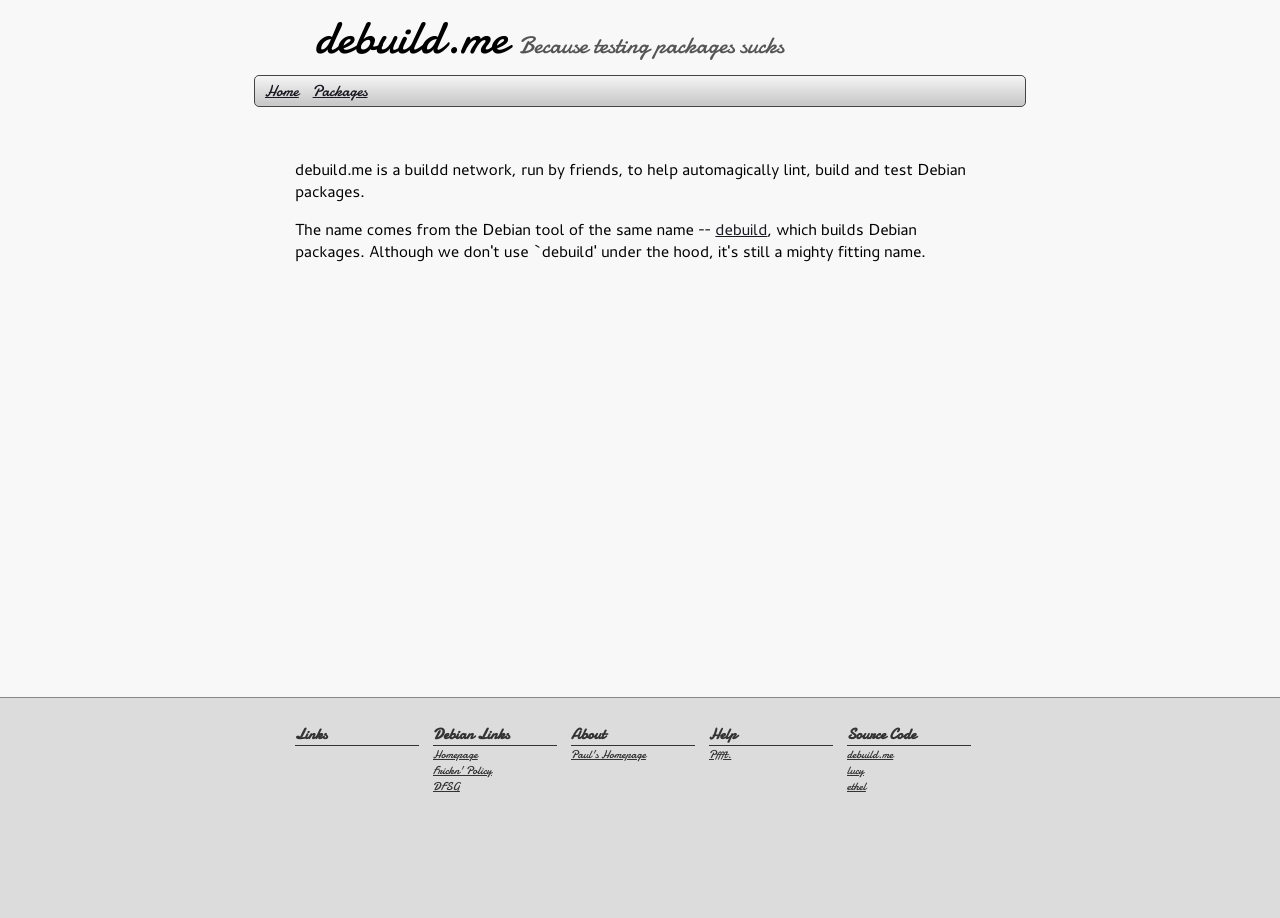
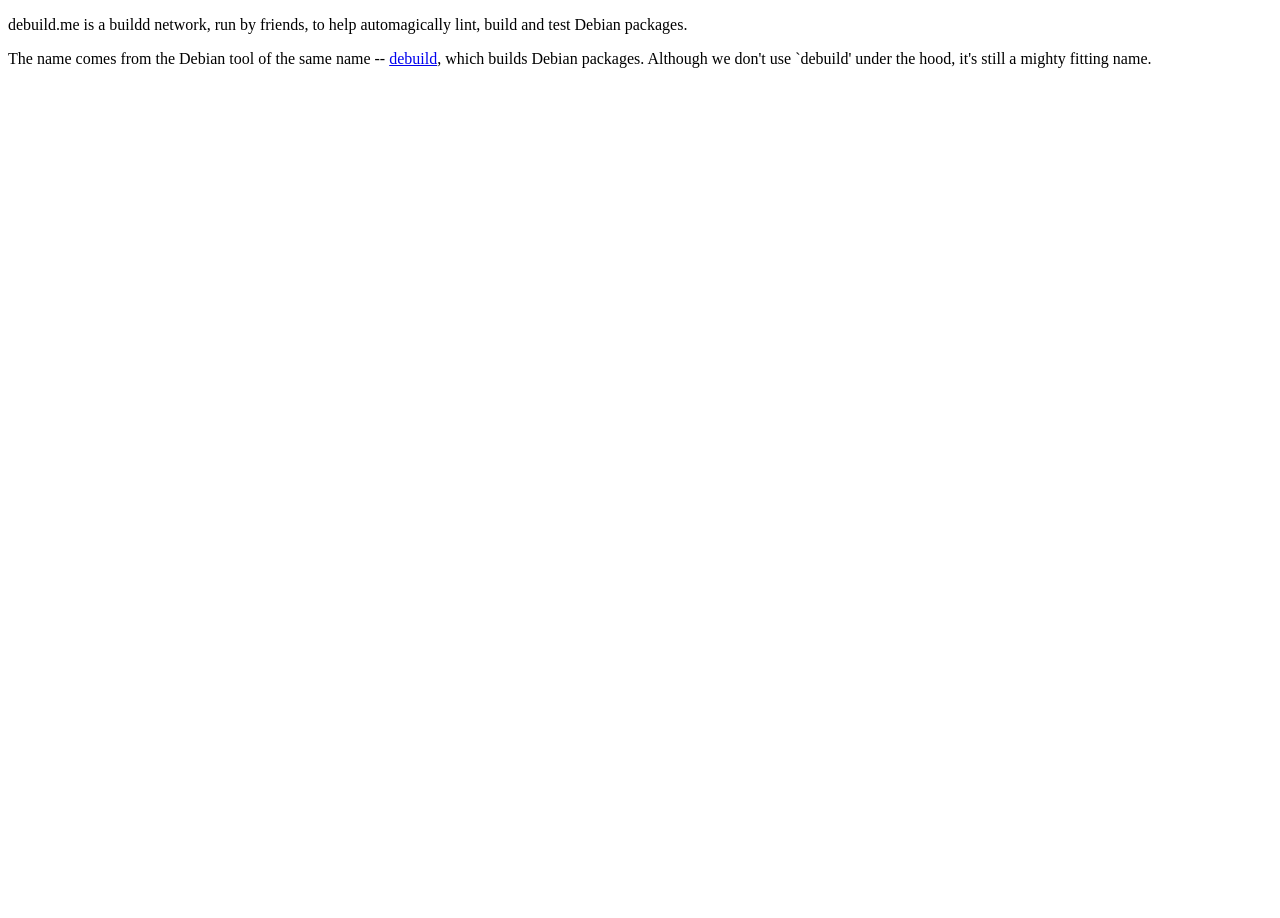
Before and after one commit to paultag/debuild.me, a Flask app: page / in a window 1280 px wide. After the commit the page ends 68 px from the top, so only its background shows below. Run offline with Flask 2, Linux system fonts and the light colour scheme; style sheets or scripts are compiled from the project's sources; some web fonts are replaced.

Commit message:
starting over.

```diff
--- a/less/config.less
+++ /dev/null
@@ -1,37 +0,0 @@
-@background-color:         #DCDCDC;
-@color:                    #333333;
-
-@link-color:               #191921;
-
-@nav-background-color:     #333333;
-@nav-color:                #EEEEEE;
-@nav-border:               #FFFFFF;
-@nav-height:               50px;
-
-@shadow-color:             #333333;
-
-@nav-from:                 #CACACA;
-@nav-to:                   #F5F5F5;
-
-@table-zebra:              #FFFFFF;
-
-@color-r:                  lighten(#ef2929, @pct);
-@color-o:                  lighten(#fcaf3e, @pct);
-@color-y:                  lighten(#fce94f, @pct);
-@color-s:                  lighten(#e9b96e, @pct);
-@color-g:                  lighten(#8ae234, @pct);
-@color-b:                  lighten(#729fcf, @pct);
-@color-i:                  lighten(#9ba0cf, @pct);
-@color-v:                  lighten(#ad7fa8, @pct);
-
-@job-color-r:              lighten(@color-r, @job-pct);
-@job-color-o:              lighten(@color-o, @job-pct);
-@job-color-y:              lighten(@color-y, @job-pct);
-@job-color-s:              lighten(@color-s, @job-pct);
-@job-color-g:              lighten(@color-g, @job-pct);
-@job-color-b:              lighten(@color-b, @job-pct);
-@job-color-i:              lighten(@color-i, @job-pct);
-@job-color-v:              lighten(@color-v, @job-pct);
-
-@pct: 0%;
-@job-pct: 30%;
--- a/less/debuild.me.less
+++ b/less/debuild.me.less
@@ -1,6 +1,9 @@
-@import "config.less";
+/**/
 
-@import "macros.less";
-@import "font.less";
+@import "fonts/Cantarell.less";
+@import "fonts/Damion.less";
+@import "fonts/Lato.less";
+@import "fonts/OldStandard.less";
+@import "fonts/Quicksand.less";
 
 @import "layout.less";
--- a/less/font.less
+++ /dev/null
@@ -1,32 +0,0 @@
-@font-face {
-    font-family: 'Damion';
-    font-style: normal;
-    font-weight: 400;
-    src: local('Damion'), url(../fonts/Damion.woff) format('woff');
-}
-
-@font-face {
-    font-family: 'Cantarel';
-    font-style: normal;
-    font-weight: 400;
-    src: url(../fonts/cantarell.otf);
-}
-
-@font-face {
-    font-family: 'Quicksand';
-    font-style: normal;
-    font-weight: 400;
-    src: local('Quicksand'), url(../fonts/Quicksand.woff) format('woff');
-}
-
-.damion {
-    font-family:                                    'Damion', cursive;
-}
-
-.quicksand {
-    font-family:                                    'Quicksand', sans-serif;
-}
-
-.cantarell {
-    font-family:                                    'Cantarel', sans-serif;
-}
--- /dev/null
+++ b/less/fonts/Cantarell.less
@@ -0,0 +1,12 @@
+@font-face {
+  font-family:      'Cantarell';
+  font-style:       normal;
+  font-weight:      400;
+  src:              local('Cantarell Regular'),
+                    local('Cantarell-Regular'),
+                    url(../font/Cantarell.woff) format('woff');
+}
+
+.cantarell {
+    font-family:   "Cantarell";
+}
--- /dev/null
+++ b/less/fonts/Damion.less
@@ -0,0 +1,12 @@
+@font-face {
+  font-family:      'Damion';
+  font-style:       normal;
+  font-weight:      400;
+  src:              local('Damion Regular'),
+                    local('Damion-Regular'),
+                    url(../font/Damion.woff) format('woff');
+}
+
+.damion {
+    font-family:   "Damion";
+}
--- /dev/null
+++ b/less/fonts/Lato.less
@@ -0,0 +1,12 @@
+@font-face {
+  font-family:      'Lato';
+  font-style:       normal;
+  font-weight:      400;
+  src:              local('Lato Regular'),
+                    local('Lato-Regular'),
+                    url(../font/Lato.woff) format('woff');
+}
+
+.damion {
+    font-family:   "Lato";
+}
--- /dev/null
+++ b/less/fonts/OldStandard.less
@@ -0,0 +1,12 @@
+@font-face {
+  font-family:      'OldStandard';
+  font-style:       normal;
+  font-weight:      400;
+  src:              local('OldStandard Regular'),
+                    local('OldStandard-Regular'),
+                    url(../font/OldStandard.woff) format('woff');
+}
+
+.old-standard {
+    font-family:    "OldStandard";
+}
--- /dev/null
+++ b/less/fonts/Quicksand.less
@@ -0,0 +1,12 @@
+@font-face {
+  font-family:      'Quicksand';
+  font-style:       normal;
+  font-weight:      400;
+  src:              local('Quicksand Regular'),
+                    local('Quicksand-Regular'),
+                    url(../font/Quicksand.woff) format('woff');
+}
+
+.quicksand {
+    font-family:    "Quicksand";
+}
--- a/less/layout.less
+++ b/less/layout.less
@@ -1,256 +1,3 @@
-.noshim {
-    padding:                   0px;
-    margin:                    0px;
-}
-
-html, body {
-    background-color:          @background-color;
-    height:                    100%;
-    .noshim;
+body {
     .cantarell;
 }
-
-pre {
-    border-radius:             5px;
-    background-color:          #FFFFFF;
-    padding:                   10px;
-    border:                    1px solid darken(@background-color, 1%);
-}
-
-a {
-    color:                     @link-color;
-}
-
-table#job-results {
-    tr.ok {
-        background-color:      @job-color-g;
-    }
-    tr.info {
-        background-color:      @job-color-b;
-    }
-    tr.warning {
-        background-color:      @job-color-y;
-    }
-    tr.error {
-        background-color:      @job-color-r;
-    }
-}
-
-ul {
-    .noshim;
-    list-style-type: none;
-}
-
-table {
-    width:                     100%;
-    .noshim;
-    border-spacing:            0px;
-    border-collapse:           collapse;
-    border:                    1px solid darken(@background-color, 1%);
-    tr {
-        .noshim;
-        td {
-            .noshim;
-            padding:           5px;
-        }
-        border-bottom:         1px solid darken(@background-color, 1%);
-    }
-    margin-top:                10px;
-    margin-bottom:             10px;
-}
-
-table.zebra {
-    tr:nth-child(2n) {
-        background-color:      @table-zebra;
-    }
-}
-
-.profile {
-    background-color:          #FFFFFF;
-    border-radius:             5px;
-    padding:                   10px;
-    width:                     50%;
-    margin-left:               auto;
-    margin-right:              auto;
-    border:                    1px solid darken(@background-color, 1%);
-    .picture {
-        border:                1px solid darken(@background-color, 5%);
-        float:                 left;
-        border-radius:         5px;
-    }
-    .name {
-        float:                 right;
-    }
-}
-
-.title {
-    .damion;
-    padding-left:              20px;
-    font-size:                 3em;
-    .small {
-        font-size:             0.5em;
-        color:                 #555555;
-    }
-}
-
-.headblock {
-    background-color:           #F8F8F8;
-}
-
-.banner {
-    .damion;
-    padding-left:               10px;
-    padding-right:              10px;
-    width:                      750px;
-    line-height:                30px;
-    vertical-align:             middle;
-    background-image: -moz-linear-gradient(
-                          bottom,
-                          @nav-from 10%,
-                          @nav-to 100%
-    );
-    background-image: -webkit-linear-gradient(
-                          bottom,
-                          @nav-from 10%,
-                          @nav-to 100%
-    );
-    background-image: linear-gradient(
-                          bottom,
-                          @nav-from 10%,
-                          @nav-to 100%
-    );
-    border:                     1px solid #444444;
-    border-radius:              5px;
-    height:                     30px;
-    margin-left:                auto;
-    margin-right:               auto;
-    ul {
-        list-style-type:        none;
-        .noshim;
-        li {
-            display:            inline;
-            padding-right:      10px;
-        }
-    }
-}
-
-.content {
-    background-color:           #F8F8F8;
-    min-height:                 70%;
-    border-bottom:              1px solid #888888;
-    padding-top:                30px;
-}
-
-.container {
-    margin-left:                auto;
-    margin-right:               auto;
-    width:                      700px;
-}
-
-.main-container {
-    .container;
-    padding-bottom:             50px;
-}
-
-.shim {
-    padding:                    5px;
-}
-
-.header {
-    .color {
-        width:                  12.5%;
-        height:                 10px;
-        float:                  left;
-    }
-
-    .color-r {
-        background-color:       @color-r;
-    }
-
-    .color-o {
-        background-color:       @color-o;
-    }
-
-    .color-y {
-        background-color:       @color-y;
-    }
-
-    .color-s {
-        background-color:       @color-s;
-    }
-
-    .color-g {
-        background-color:       @color-g;
-    }
-
-    .color-b {
-        background-color:       @color-b;
-    }
-
-    .color-i {
-        background-color:       @color-i;
-    }
-
-    .color-v {
-        background-color:       @color-v;
-    }
-}
-
-.footer {
-    font-size:                  0.8em;
-    min-height:                 200px;
-    color:                      #EEEEEE;
-    margin-top:                 20px;
-    .container .fifth {
-        width:                  20%;
-        float:                  left;
-    }
-}
-
-.fifth {
-    color:                      #333333;
-    .damion;
-
-    img {
-        height:                 200px;
-    }
-
-    ul {
-        list-style-type:        none;
-        font-size:              0.9em;
-        color:                  #AEAEAE;
-        .noshim;
-    }
-
-    li {
-        .noshim;
-    }
-
-    a {
-        color:                  #333333;
-    }
-
-    h1 {
-        font-size:              1.2em;
-        border-bottom:          1px solid #333333;
-        width:                  90%;
-        .noshim;
-    }
-}
-
-.label {
-    border-radius:              5px;
-    padding:                    0px 8px 0px 8px;
-    font-size:                  0.7em;
-}
-
-.label-info {
-    .label;
-    background-color:           @color-b;
-    border:                     1px solid darken(@color-b, 30%);
-    color:                      #FFFFFF;
-}
-
-.clear {
-    clear:                      both;
-}
--- a/less/macros.less
+++ /dev/null
@@ -1,5 +0,0 @@
-.box-shadow(@style) {
-    box-shadow:         @style @shadow-color;
-    -webkit-box-shadow: @style @shadow-color;
-    -moz-box-shadow:    @style @shadow-color;
-}
--- a/templates/base.html
+++ b/templates/base.html
@@ -5,88 +5,7 @@
         <link rel="stylesheet" href = "{{ url_for('static', filename='css/debuild.me.css') }}" ></link>
     </head>
     <body>
-        <div class = 'header' >
-            <!--
-            <div class = 'color color-r' ></div>
-            <div class = 'color color-s' ></div>
-            <div class = 'color color-o' ></div>
-            <div class = 'color color-y' ></div>
-            <div class = 'color color-g' ></div>
-            <div class = 'color color-b' ></div>
-            <div class = 'color color-i' ></div>
-            <div class = 'color color-v' ></div>
-            -->
-            <div class = 'clear' ></div>
-        </div>
-        <div class = 'headblock' >
-            <div class = 'container' ><div class = 'shim' >
-                    <div class = 'title' >
-                        debuild.me
-                        <span class = 'small' >
-                            Because testing packages sucks
-                        </span>
-                    </div>
-            </div></div>
-        </div>
-        <div class = 'headblock' >
-            <div class = 'banner' >
-                <ul>
-                    <li><a href = '/' >Home</a></li>
-                    <li><a href = '/packages' >Packages</a></li>
-                    <!--
-                    <li><a href = '/about' >About</a></li>
-                    -->
-                </ul>
-            </div>
-        </div>
-        <div class = 'content' >
-            <div class = 'main-container' ><div class = 'shim' >
 {% block content %}
 {% endblock %}
-            </div></div>
-        </div>
-        <div class = 'footer' >
-            <div class = 'container' ><div class = 'shim' >
-                <div class = 'fifth' >
-                    <h1><i class="icon-sitemap"></i> Links</h1>
-                    <ul>
-                        <!--
-                        <li><a href = '' >Uploaders</a></li>
-                        <li><a href = '' >Builds</a></li>
-                        <li><a href = '' >Statistics</a></li>
-                        <li><a href = '' >Packages</a></li>
-                        -->
-                    </ul>
-                </div>
-                <div class = 'fifth' >
-                    <h1><i class="icon-link"></i> Debian Links</h1>
-                    <ul>
-                        <li><a href = 'http://www.debian.org/' >Homepage</a></li>
-                        <li><a href = 'http://www.debian.org/doc/debian-policy/' >Frickn' Policy</a></li>
-                        <li><a href = 'http://www.debian.org/social_contract#guidelines' >DFSG</a></li>
-                    </ul>
-                </div>
-                <div class = 'fifth' >
-                    <h1><i class="icon-group"></i> About</h1>
-                    <ul>
-                        <li><a href = 'http://pault.ag/' >Paul's Homepage</a></li>
-                    </ul>
-                </div>
-                <div class = 'fifth' >
-                    <h1><i class="icon-info-sign"></i> Help</h1>
-                    <ul>
-                        <li><a href = '#' >Pffft.</a></li>
-                    </ul>
-                </div>
-                <div class = 'fifth' >
-                    <h1><i class="icon-github"></i> Source Code</i></h1>
-                    <ul>
-                        <li><a href = 'https://github.com/paultag/debuild.me' >debuild.me</a></li>
-                        <li><a href = 'https://github.com/paultag/lucy' >lucy</a></li>
-                        <li><a href = 'https://github.com/paultag/ethel' >ethel</a></li>
-                    </ul>
-                </div>
-            </div></div>
-        </div>
     </body>
 </html>
```
Also changed, not shown: templates/package.html (deleted, +0 -25 lines), templates/packages.html (deleted, +0 -24 lines), templates/report.html (deleted, +0 -35 lines), static/fonts/Cantarell.woff (renamed from static/fonts/cantarell.otf), static/fonts/Lato.woff (added), static/fonts/OldStandardTT.woff (added), 2 other files.
